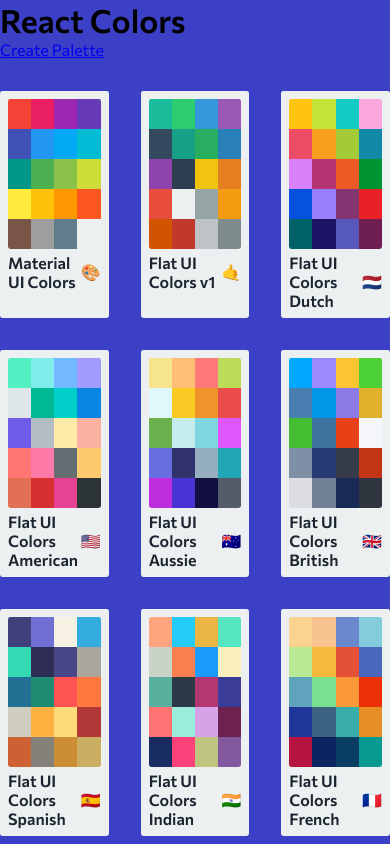
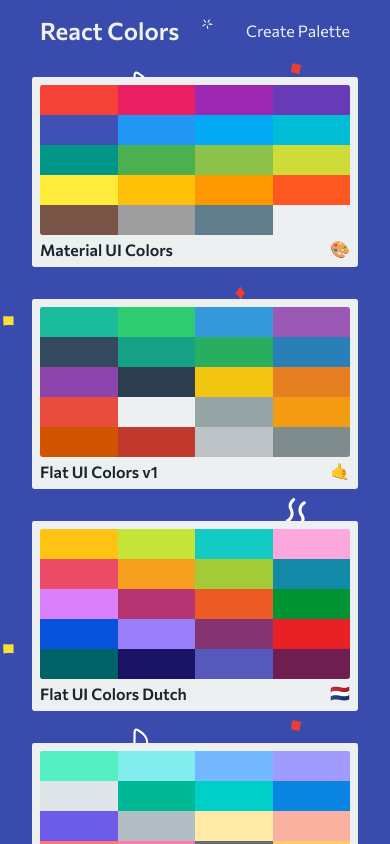
Before and after one commit to naveen-27/color-app, a React (Create React App) app: page / in a window 390 px wide. Built offline with nearby package versions, Linux system fonts and the light colour scheme.

Commit message:
added responsiveness and background image for home

```diff
--- a/src/stylesheets/Home.module.css
+++ b/src/stylesheets/Home.module.css
@@ -2,14 +2,75 @@
   height: 100vh;
   overflow-y: scroll;
   background-color: #3c40c6;
+  background-image: url("../images/app-background.svg");
+  padding: 0 2rem;
 }
 
 .MiniPalettes {
   display: grid;
   width: min(100%, 800px);
-  margin: 2rem auto;
+  margin: 1rem auto 4rem auto;
   grid-template-columns: repeat(3, 1fr);
   justify-items: center;
   align-content: center;
   gap: 2rem;
 }
+
+.Home > header {
+  display: flex;
+  justify-content: space-around;
+  align-items: center;
+  padding: 1rem;
+}
+
+.Logo,
+.Logo + a {
+  color: #edf1f2;
+}
+
+.Logo + a {
+  text-decoration: none;
+  position: relative;
+  font-size: 1rem;
+}
+
+.Logo + a::after {
+  content: "";
+  position: absolute;
+  bottom: -4px;
+  left: 0;
+  width: 100%;
+  height: 5px;
+  border-radius: 0.5rem;
+  background-color: #ea481e;
+  transform: scaleX(0);
+  transform-origin: 100%;
+  transition: transform 200ms ease-in;
+}
+
+.Logo + a:hover::after,
+.Logo + a:focus::after {
+  transform-origin: 0%;
+  transform: scale(1);
+}
+
+@media (max-width: 950px) {
+  .MiniPalettes {
+    grid-template-columns: repeat(2, 1fr);
+  }
+}
+
+@media (max-width: 550px) {
+  .MiniPalettes {
+    grid-template-columns: 1fr;
+  }
+
+  .Home > header {
+    justify-content: space-between;
+    padding: 1rem 0.5rem;
+  }
+
+  .Logo {
+    font-size: 1.5rem;
+  }
+}
```
Also changed, not shown: src/images/app-background.svg (added).
